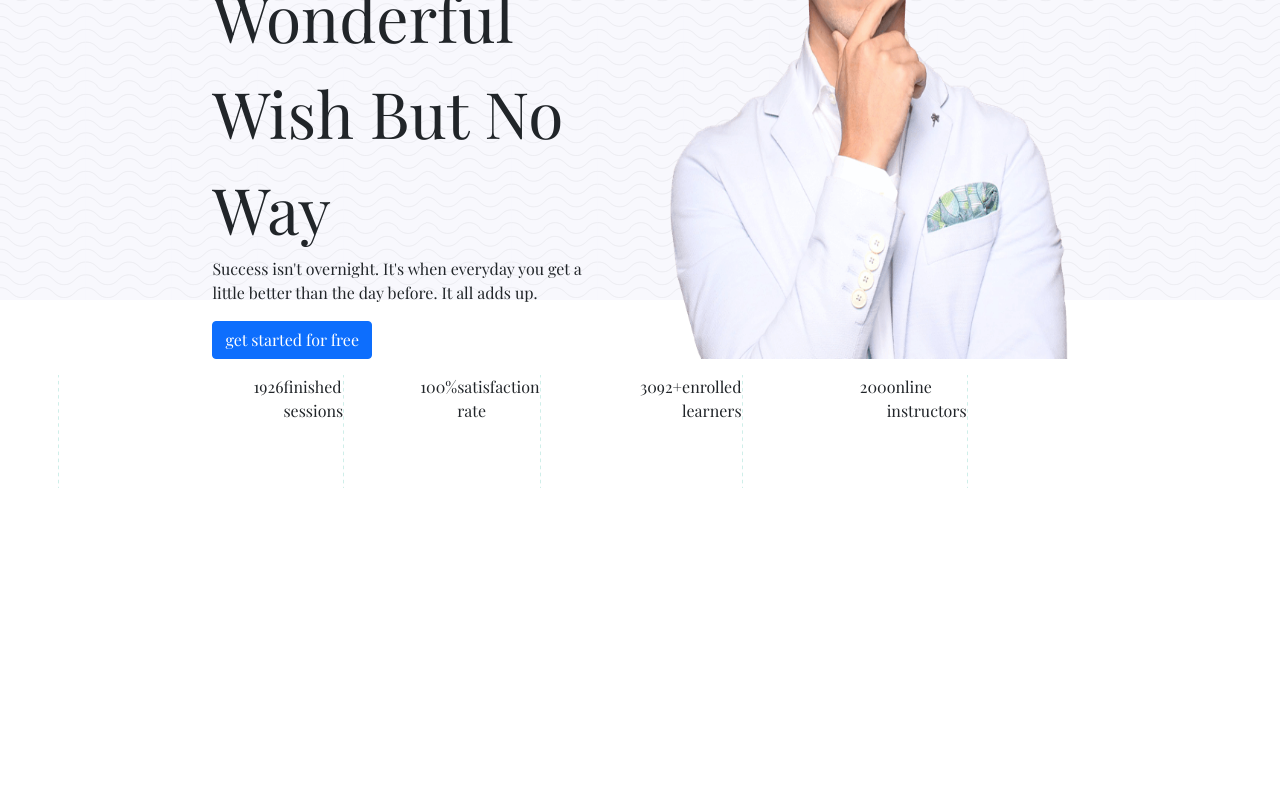
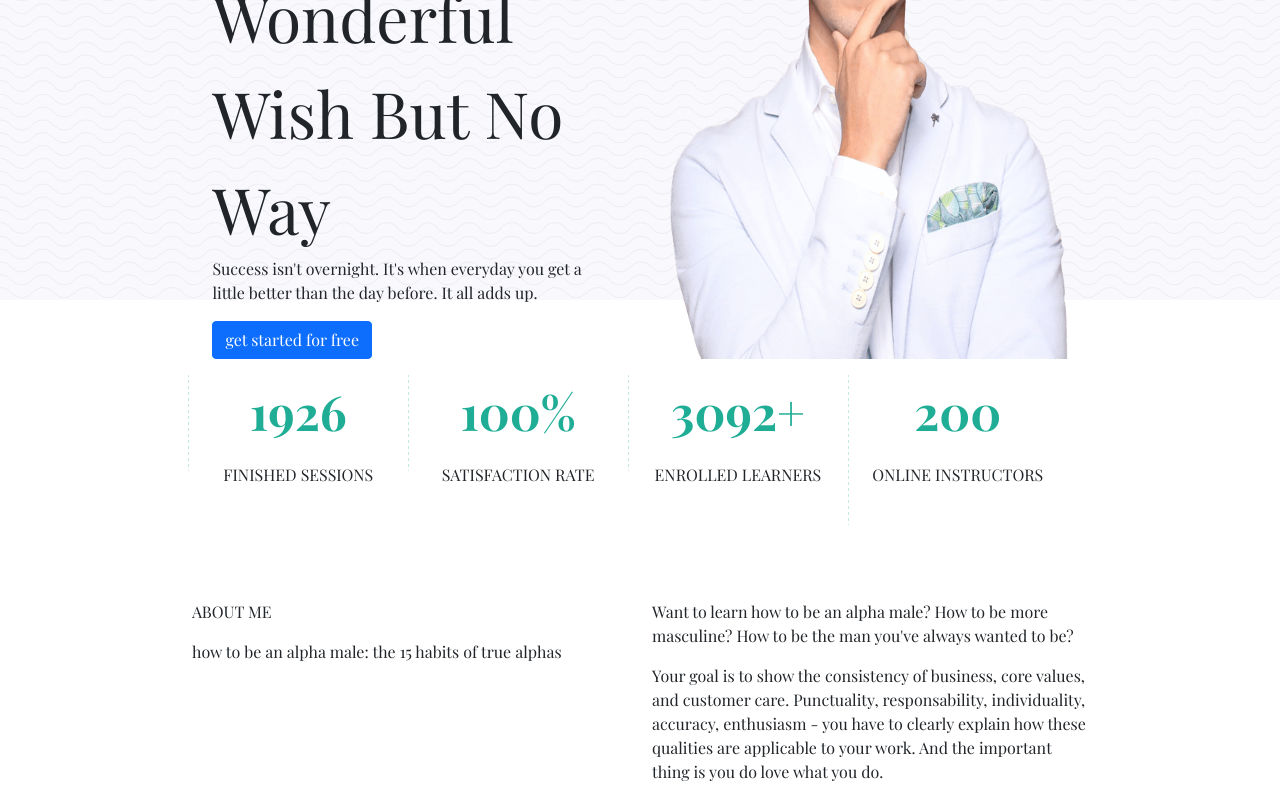
Before and after one commit to GRND0/proj-html-vuejs, a Vue app: page / in a window 1280 px wide. Shown: the part 340-1140 px from the top of the page. Before the commit the page ends 940 px from the top, so only its background shows below. Built offline with nearby package versions, Linux system fonts and the light colour scheme.

Commit message:
aggiunta ulteriori sezioni alla bozza main

```diff
--- a/src/components/CustomMain.vue
+++ b/src/components/CustomMain.vue
@@ -3,30 +3,47 @@
     <div class="container-fluid">
       <div class="wrapper-interno">
         <div class="row d-flex align-items-center" id="statistiche">
-          <div class="col h-50 d-flex justify-content-center">
-            <img class="h-75" src="../assets/img/background-pattern-grid-line-06.png" alt="">
-            <p>1926</p>
+          <div class="col h-50 box-statistiche text-center">
+            <p class="testo-verde">1926</p>
             <p>finished sessions</p>
-            <img class="h-75" src="../assets/img/background-pattern-grid-line-06.png" alt="">
           </div>
-          <div class="col h-50 d-flex">
+          <div class="col h-50 box-statistiche text-center">
+            <p class="testo-verde">100%</p>
+            <p>satisfaction rate</p>
+          </div>
+          <div class="col h-50 box-statistiche text-center">
+            <p class="testo-verde">3092+</p>
+            <p>enrolled learners</p>
+          </div>
+          <div class="col h-50 box-statistiche-last text-center">
+            <p class="testo-verde">200</p>
+            <p>online instructors</p>
+          </div>
+        </div>
+      </div>
+    </div>
+    <div class="wrapper-interno">
+      <div class="row">
+        <div class="col">
+          <p>ABOUT ME</p>
+          <p>how to be an alpha male: the 15 habits of true alphas</p>
+        </div>
+        <div class="col">
+          <p>Want to learn how to be an alpha male? How to be more masculine? How to be the man you've always wanted to
+            be?</p>
+          <p>Your goal is to show the consistency of business, core values, and customer care. Punctuality,
+            responsability, individuality, accuracy, enthusiasm - you have to clearly explain how these qualities are
+            applicable to your work. And the important thing is you do love what you do.</p>
+        </div>
+      </div>
+    </div>
+    <div class="wrapper-interno">
+      <div class="row">
+        <div class="col">
 
-            <p>100%</p>
-            <p>satisfaction rate</p>
-            <img class="h-75" src="../assets/img/background-pattern-grid-line-06.png" alt="">
-          </div>
-          <div class="col h-50 d-flex">
+        </div>
+        <div class="col">
 
-            <p>3092+</p>
-            <p>enrolled learners</p>
-            <img class="h-75" src="../assets/img/background-pattern-grid-line-06.png" alt="">
-          </div>
-          <div class="col h-50 d-flex">
-
-            <p>200</p>
-            <p>online instructors</p>
-            <img class="h-75" src="../assets/img/background-pattern-grid-line-06.png" alt="">
-          </div>
         </div>
       </div>
     </div>
@@ -45,5 +62,28 @@ export default {
 #statistiche {
   width: 100%;
   height: 300px;
+
+
+
+  .box-statistiche {
+    background-image: url(../assets/img/background-pattern-grid-line-06.png);
+    background-repeat: no-repeat;
+  }
+
+  .box-statistiche-last {
+    background-image: url(../assets/img/background-pattern-grid-line-06.png);
+
+  }
+
+  p {
+    text-transform: uppercase;
+  }
+
+  .testo-verde {
+    color: #20ad96;
+    font-size: 3rem;
+    font-weight: 700;
+  }
+
 }
 </style>
```
